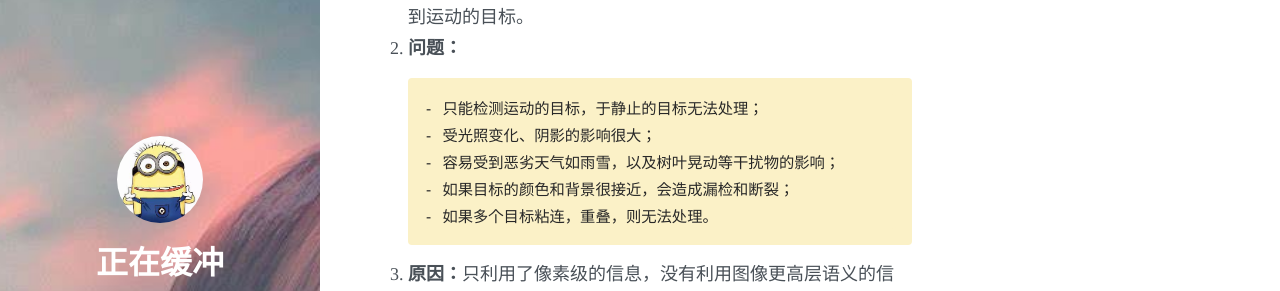
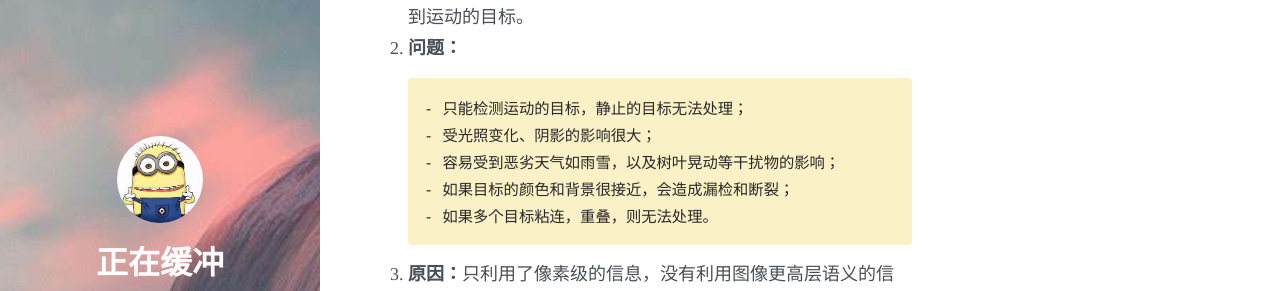
Before and after one commit to Zzhc3321/personal-blog.github.io, a Jekyll site: the page built from _posts/2022-04-13-P2-行人检测综述.md, in a window 1280 px wide and 1190 px high. Shown: the part 280-571 px from the top of the window. Built offline with Jekyll 4.4.1, drawn with Linux system fonts in a browser that asks for light colours; nearby versions of some CDN libraries.

Commit message:
修改文件: _posts/2022-04-13-P2-行人检测综述.md

```diff
--- a/_posts/2022-04-13-P2-行人检测综述.md
+++ b/_posts/2022-04-13-P2-行人检测综述.md
@@ -18,7 +18,7 @@ author: zzhc
  1. **思路：** 前面的帧学习得到背景模型，当前帧与背景帧比较，得到运动的目标。
  2. **问题：**
 
-        - 只能检测运动的目标，于静止的目标无法处理；
+        - 只能检测运动的目标，静止的目标无法处理；
         - 受光照变化、阴影的影响很大；
         - 容易受到恶劣天气如雨雪，以及树叶晃动等干扰物的影响；
         - 如果目标的颜色和背景很接近，会造成漏检和断裂；
```
